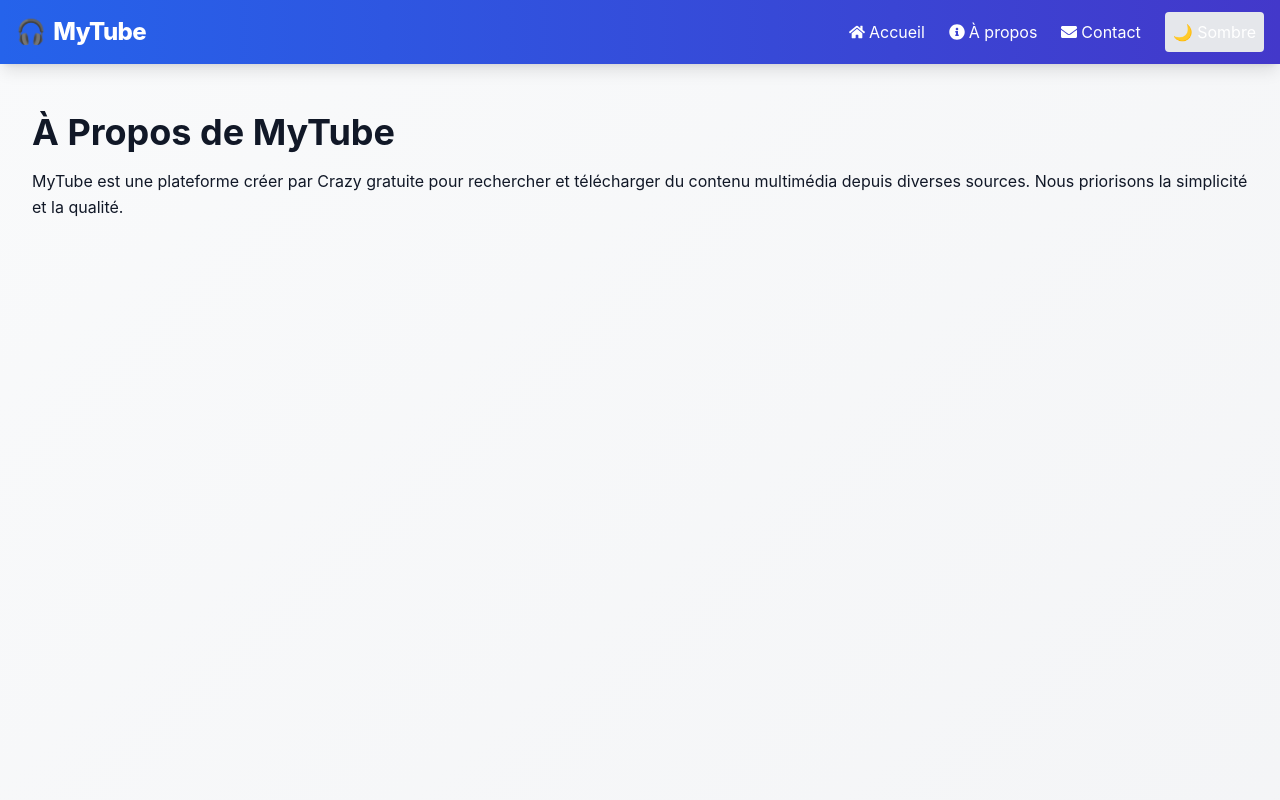
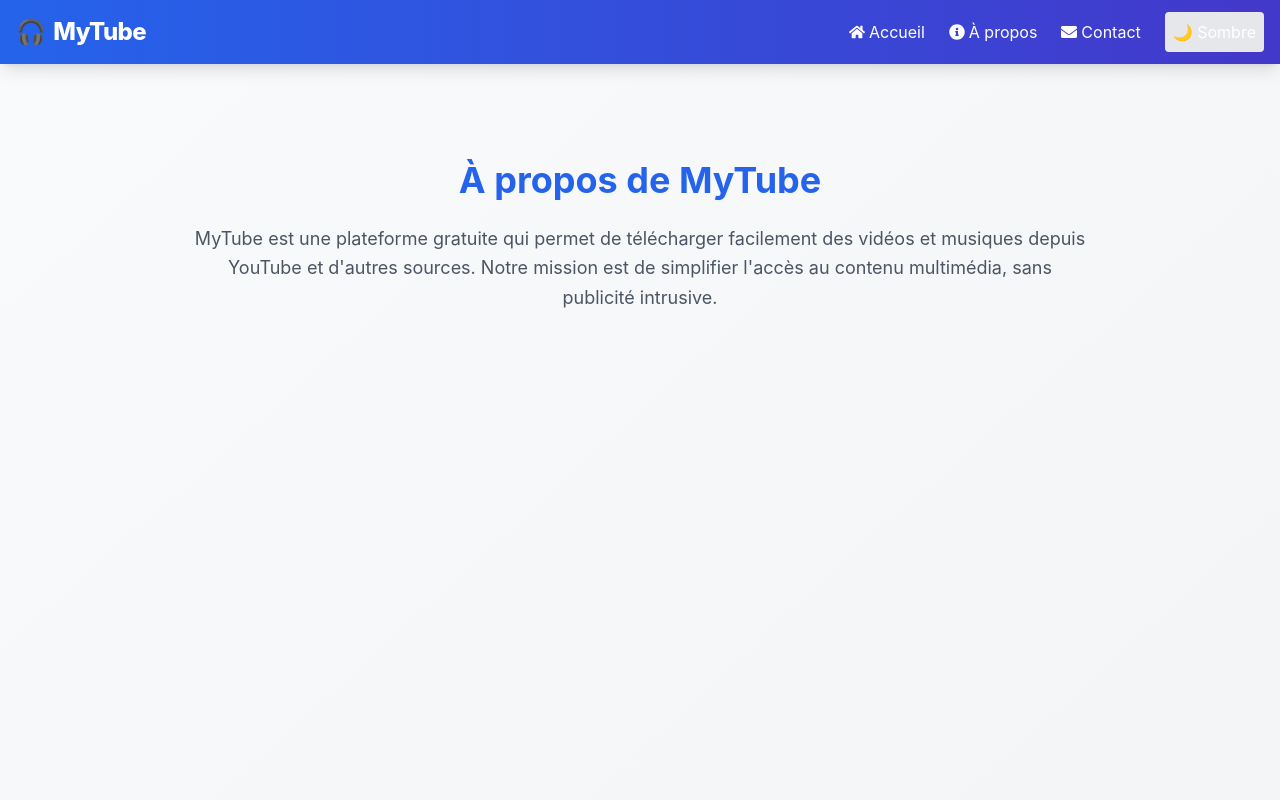
Before and after one commit to Crazynotdev/My-Tube, a Next.js app: page /about in a window 1280 px wide. Shown: the top 800 px of the page. Built offline with nearby package versions, Linux system fonts and the light colour scheme.

Commit message:
Update page.tsx

```diff
--- a/app/about/page.tsx
+++ b/app/about/page.tsx
@@ -1,11 +1,16 @@
-import AdBanner from '../components/AdBanner';
+export const metadata = {
+  title: "À propos - MyTube",
+  description: "Découvrez qui nous sommes et notre mission.",
+};
 
-export default function About() {
+export default function AboutPage() {
   return (
-    <div className="max-w-7xl mx-auto p-4 prose dark:prose-invert">
-      <h1>À Propos de MyTube</h1>
-      <p>MyTube est une plateforme créer par Crazy gratuite pour rechercher et télécharger du contenu multimédia depuis diverses sources. Nous priorisons la simplicité et la qualité.</p>
-      <AdBanner />
-    </div>
+    <section className="max-w-4xl mx-auto py-16 text-center">
+      <h1 className="text-4xl font-bold mb-6 text-blue-600">À propos de MyTube</h1>
+      <p className="text-lg text-gray-600 dark:text-gray-300 leading-relaxed">
+        MyTube est une plateforme gratuite qui permet de télécharger facilement des vidéos et musiques depuis YouTube et d'autres sources.
+        Notre mission est de simplifier l'accès au contenu multimédia, sans publicité intrusive.
+      </p>
+    </section>
   );
 }
```
